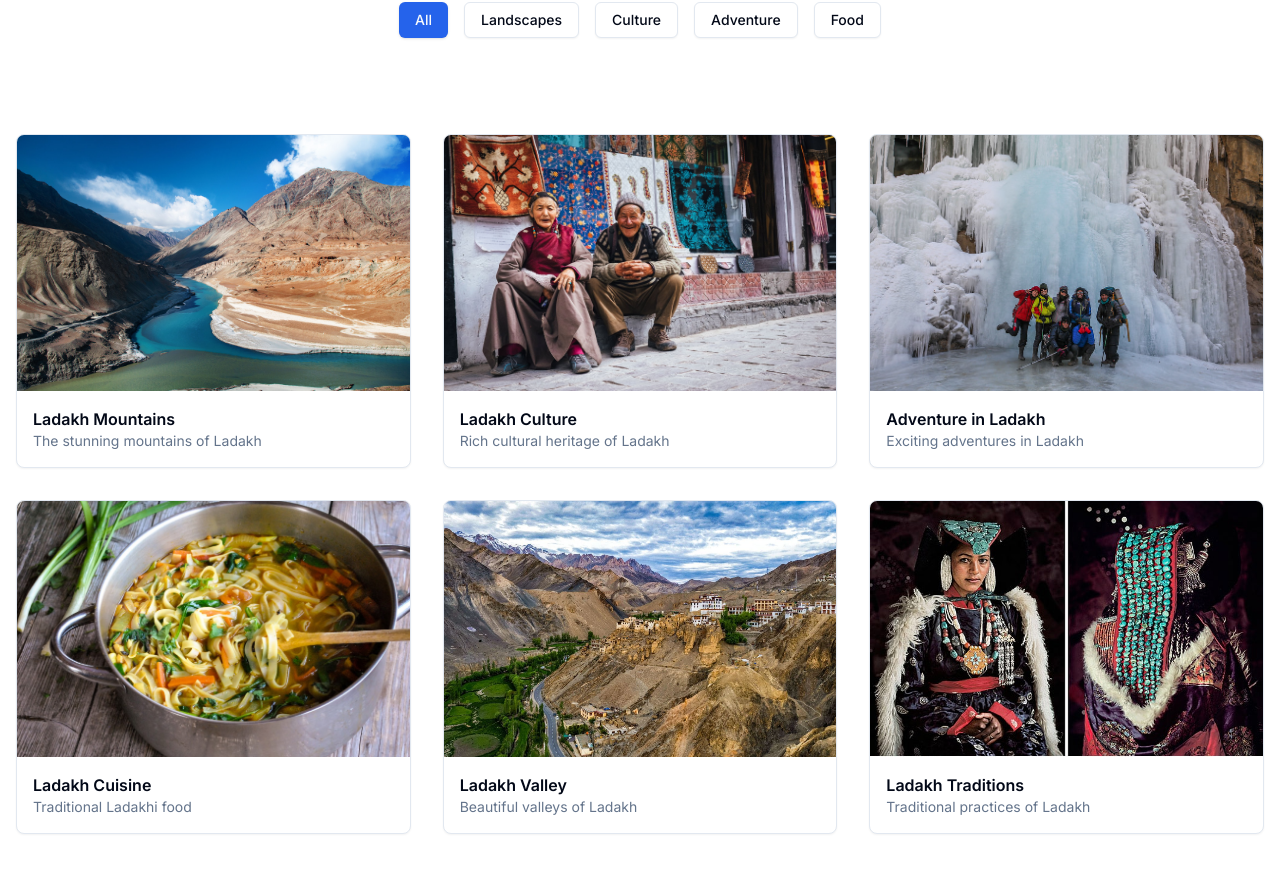
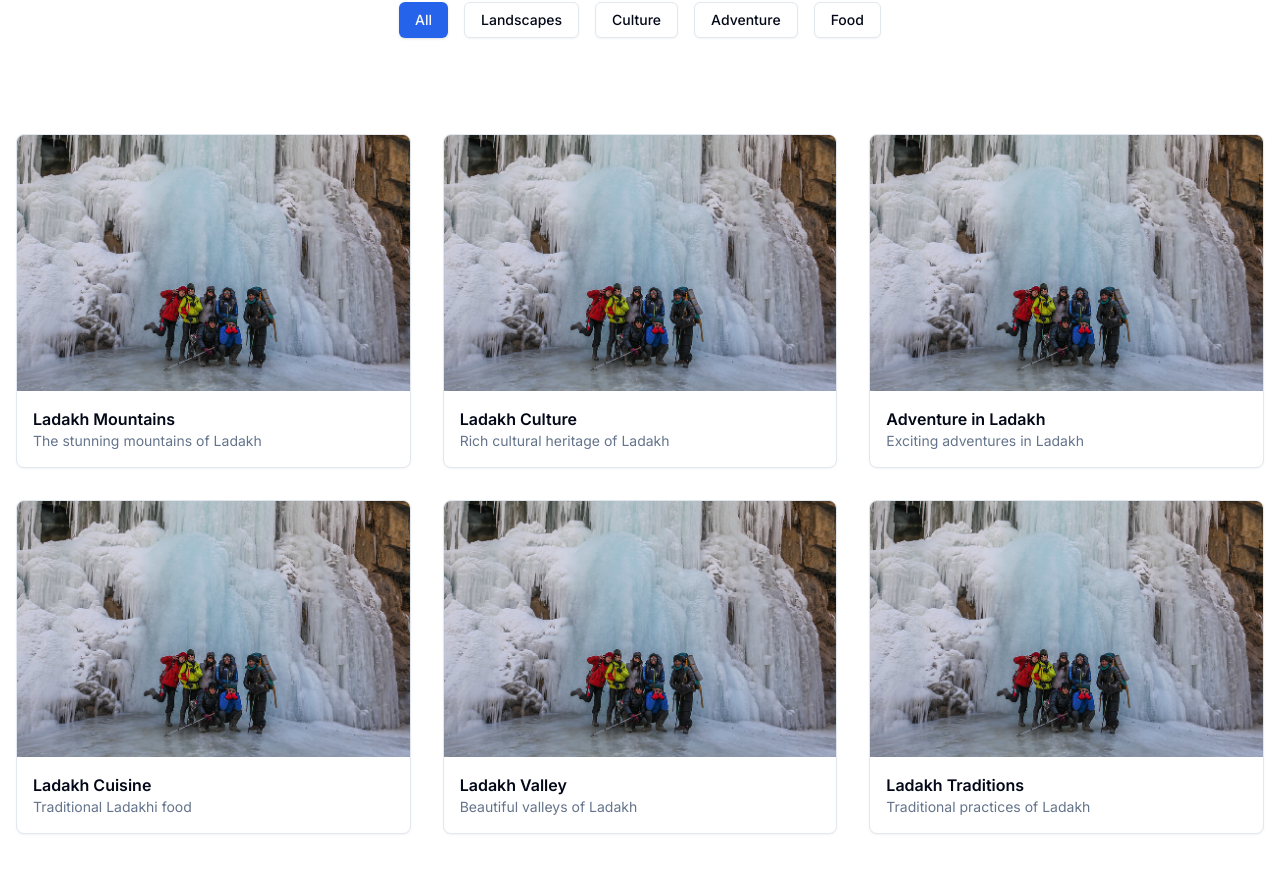
Before and after one commit to pasang1554/ladakh-maxi-cab, a Next.js app: page /adventure-website/gallery in a window 1280 px wide. Shown: the part 327-1200 px from the top of the page. Built offline with nearby package versions, Linux system fonts and the light colour scheme.

Commit message:
Update gallery to use available image

```diff
--- a/app/gallery/page.tsx
+++ b/app/gallery/page.tsx
@@ -13,14 +13,14 @@ const galleryItems = [
     id: 1,
     title: "Ladakh Mountains",
     description: "The stunning mountains of Ladakh",
-    image: "/gallery/mountain.jpg",
+    image: "/gallery/adventure.jpg",
     category: "Landscapes",
   },
   {
     id: 2,
     title: "Ladakh Culture",
     description: "Rich cultural heritage of Ladakh",
-    image: "/gallery/culture.jpg",
+    image: "/gallery/adventure.jpg",
     category: "Culture",
   },
   {
@@ -34,21 +34,21 @@ const galleryItems = [
     id: 4,
     title: "Ladakh Cuisine",
     description: "Traditional Ladakhi food",
-    image: "/gallery/cuisine.jpg",
+    image: "/gallery/adventure.jpg",
     category: "Food",
   },
   {
     id: 5,
     title: "Ladakh Valley",
     description: "Beautiful valleys of Ladakh",
-    image: "/gallery/valley.jpg",
+    image: "/gallery/adventure.jpg",
     category: "Landscapes",
   },
   {
     id: 6,
     title: "Ladakh Traditions",
     description: "Traditional practices of Ladakh",
-    image: "/gallery/koncha.jpg",
+    image: "/gallery/adventure.jpg",
     category: "Culture",
   },
 ]
```
